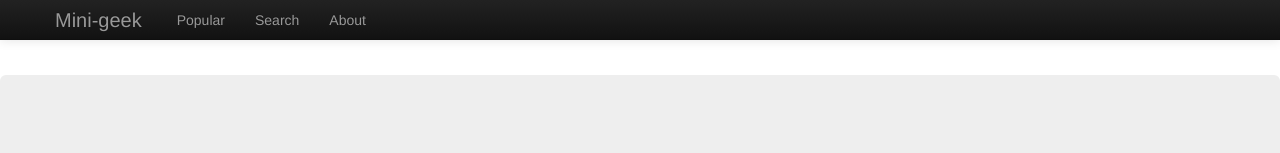
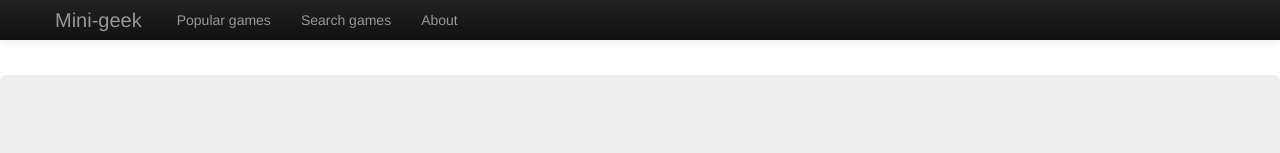
Before and after one commit to FilipStenbeck/mini-geek, a website: page app/index.html in a window 1280 px wide. Shown: the top 153 px of the page. Drawn offline with Linux system fonts and the light colour scheme.

Commit message:
comments and cleanup

```diff
--- a/app/views/main.html
+++ b/app/views/main.html
@@ -10,8 +10,8 @@
            <a class="brand" ng-click="setSelected('popular')" href="#"> Mini-geek</a>
            <div class="nav-collapse collapse">
                <ul class="nav">
-                    <li><a ng-click="setSelected('popular')" href="#">Popular</a></li>
-                    <li><a ng-click="setSelected('search')" href="#">Search</a></li>
+                    <li><a ng-click="setSelected('popular')" href="#">Popular games</a></li>
+                    <li><a ng-click="setSelected('search')" href="#">Search games</a></li>
                     <li><a ng-click="setSelected('about')" href="#">About</a></li>
 				</ul>
            </div>
```
Also changed, not shown: app/scripts/controllers/main.js (+11 -8 lines).
